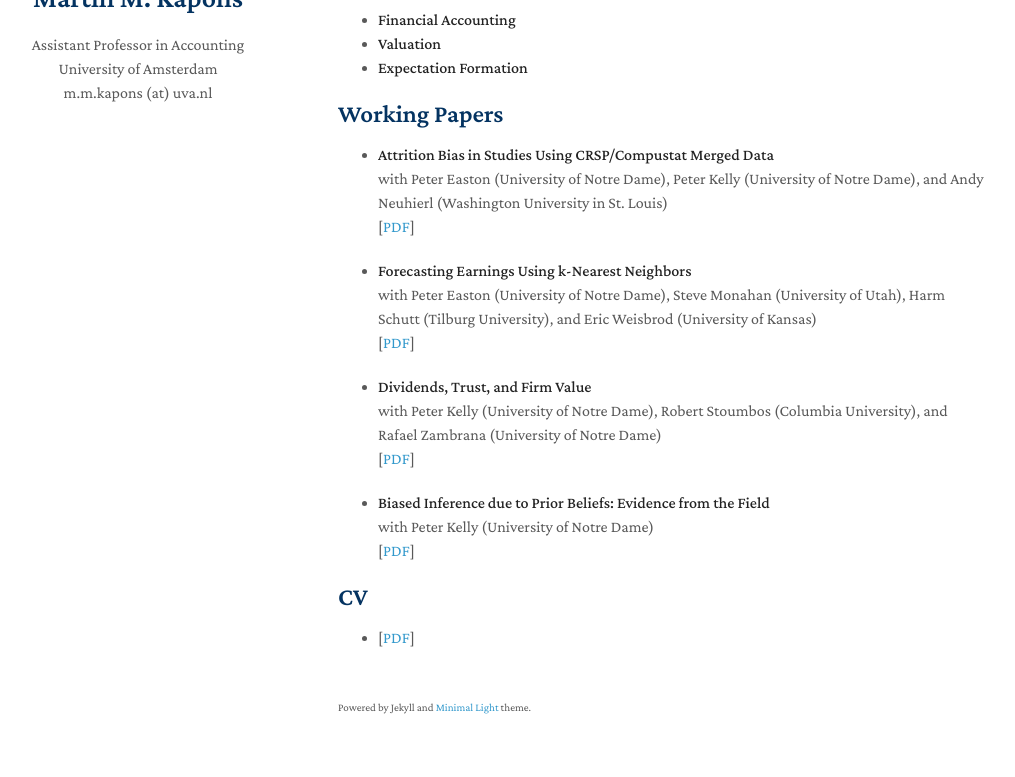
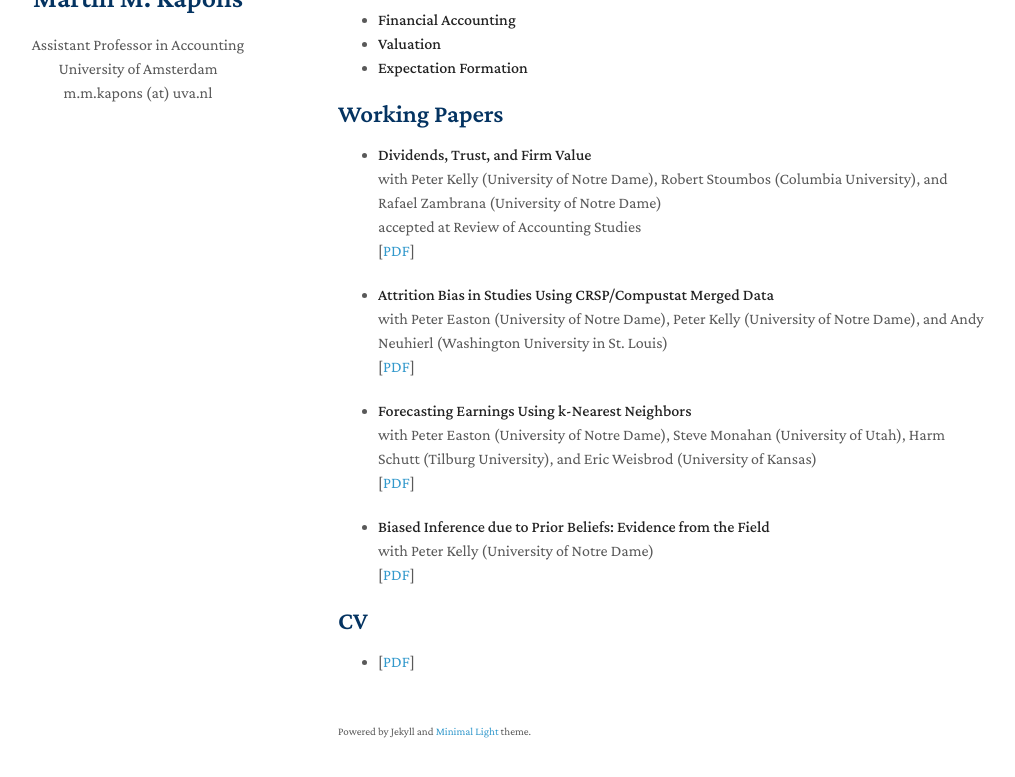
Before and after one commit to mkapons/mkapons.github.io, a Jekyll site: the page built from index.md, in a window 1280 px wide and 1023 px high, cut to the strip 211-988 px from the top of the window. Shown: the whole strip, without its empty margins (132-1147 px from the left). Built offline with Jekyll 4.4.1, drawn with Linux system fonts in a browser that asks for light colours; nearby versions of some CDN libraries; a style sheet for code colours, icons or effects is not loaded; our own code applies the rules of GitHub Pages for plain Markdown files.

Commit message:
Update index.md

```diff
--- a/index.md
+++ b/index.md
@@ -16,6 +16,14 @@ I am an Assistant Professor in Accounting at the University of Amsterdam.
 
 ## Working Papers
 
+- **Dividends, Trust, and Firm Value**
+  <br>
+  with Peter Kelly (University of Notre Dame), Robert Stoumbos (Columbia University), and Rafael Zambrana (University of Notre Dame)
+  <br>
+  accepted at Review of Accounting Studies
+  <br>
+  [[PDF](https://papers.ssrn.com/sol3/papers.cfm?abstract_id=2311512)]
+
 - **Attrition Bias in Studies Using CRSP/Compustat Merged Data**
   <br>
   with Peter Easton (University of Notre Dame), Peter Kelly (University of Notre Dame), and Andy Neuhierl (Washington University in St. Louis)
@@ -28,12 +36,6 @@ I am an Assistant Professor in Accounting at the University of Amsterdam.
   <br>
   [[PDF](https://papers.ssrn.com/sol3/papers.cfm?abstract_id=3752238)]
 
-- **Dividends, Trust, and Firm Value**
-  <br>
-  with Peter Kelly (University of Notre Dame), Robert Stoumbos (Columbia University), and Rafael Zambrana (University of Notre Dame)
-  <br>
-  [[PDF](https://papers.ssrn.com/sol3/papers.cfm?abstract_id=2311512)]
-
 - **Biased Inference due to Prior Beliefs: Evidence from the Field**
   <br>
   with Peter Kelly (University of Notre Dame)
```
